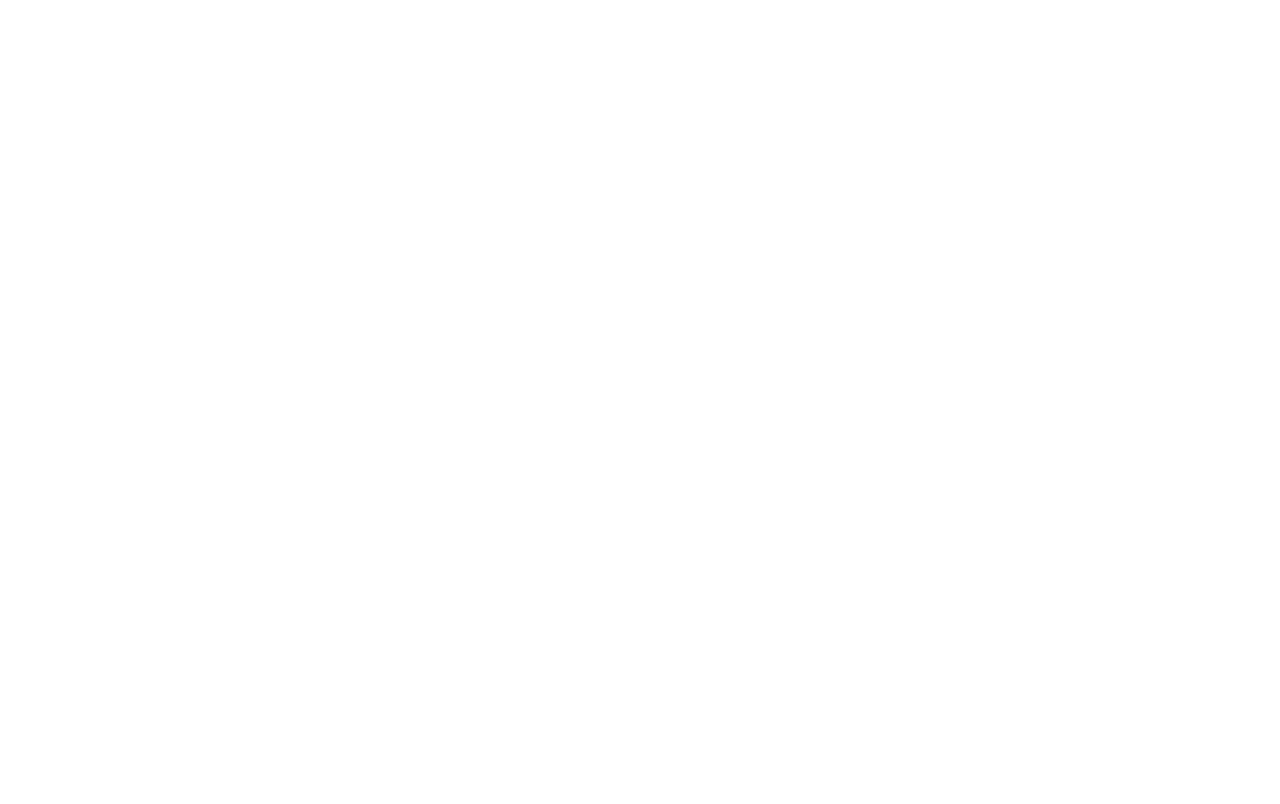
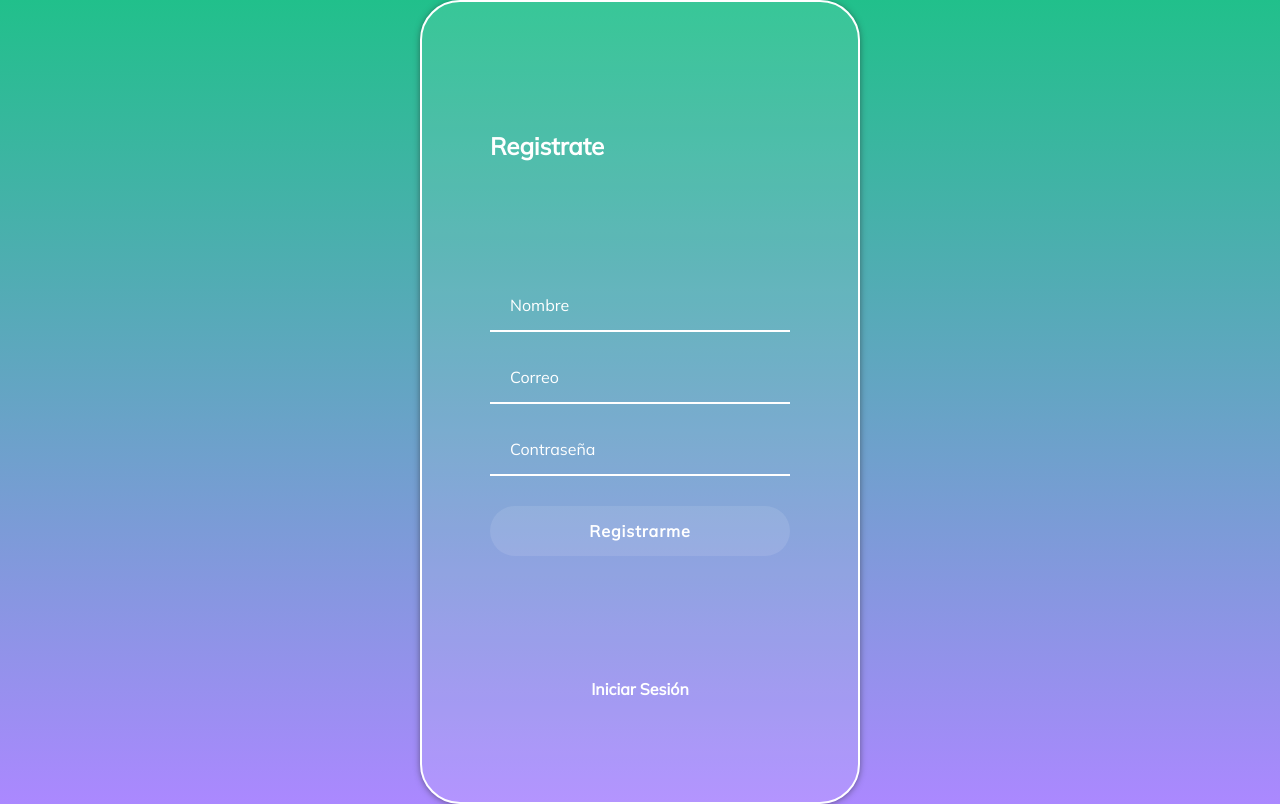
Before and after one commit to Ulzahk/PlatziVideo-React-Practice, a React app: page /sign-up in a window 1280 px wide. Built offline with nearby package versions, Linux system fonts and the light colour scheme.

Commit message:
[CREATED] containers Singup and NotFound

```diff
--- /dev/null
+++ b/src/assets/styles/components/NotFound.scss
@@ -0,0 +1,21 @@
+.error404 {
+  width: 100%;
+  min-height: 71.5vh;
+  display: flex;
+  align-items: center;
+  justify-content: center;
+  flex-direction: column;
+  color: white;
+}
+.error404--title {
+  font-size: 64px;
+}
+.error404--subtitle {
+  font-size: 20px;
+}
+
+.animated {
+  animation-duration: 2.5s;
+  animation-fill-mode: both;
+  animation-iteration-count: infinite;
+}
--- /dev/null
+++ b/src/assets/styles/components/Signup.scss
@@ -0,0 +1,95 @@
+.signup {
+  display: flex;
+  align-items: center;
+  justify-content: center;
+  flex-direction: column;
+  padding: 0px 30px;
+  min-height: calc(100vh - 200px);
+}
+.signup__container {
+  background-color: rgba(255, 255, 255, 0.1);
+  box-shadow: 0 1px 6px 0 rgba(32, 33, 36, 0.5);
+  border: 2px solid white;
+  border-radius: 40px;
+  color: white;
+  padding: 60px 68px 40px;
+  min-height: 700px;
+  width: 300px;
+  display: flex;
+  justify-content: space-around;
+  flex-direction: column;
+}
+.signup__container--form {
+  display: flex;
+  flex-direction: column;
+}
+.signup__container--form label {
+  font-size: 14px;
+}
+.signup__container--remember-me {
+  color: white;
+  display: flex;
+  justify-content: space-between;
+  margin-top: 10px;
+}
+.signup__container--remember-me a {
+  color: white;
+  font-size: 14px;
+  text-decoration: none;
+}
+.signup__container--remember-me a:hover {
+  text-decoration: underline;
+}
+.signup__container--social-media > div {
+  display: flex;
+  align-items: center;
+  justify-content: center;
+  font-size: 14px;
+  margin-bottom: 10px;
+}
+.signup__container--social-media > div > img {
+  width: 30px;
+  margin-right: 10px;
+}
+.signup__container--register {
+  font-size: 14px;
+  text-align: center;
+}
+.signup__container--register a {
+  color: white;
+  font-size: 16px;
+  font-weight: bold;
+  text-decoration: none;
+}
+.signup__container--register a:hover {
+  text-decoration: underline;
+}
+.input {
+  background-color: transparent;
+  border-left: 0px;
+  border-top: 0px;
+  border-right: 0px;
+  border-bottom: 2px solid white;
+  font-size: 16px;
+  font-family: "Mulish", sans-serif;
+  margin-bottom: 20px;
+  padding: 0px 20px;
+  outline: none;
+  height: 50px;
+}
+::placeholder {
+  color: white;
+}
+.button {
+  background-color: rgba(255, 255, 255, 0.1);
+  border: none;
+  border-radius: 25px;
+  color: white;
+  cursor: pointer;
+  font-size: 16px;
+  font-weight: bold;
+  font-family: "Mulish", sans-serif;
+  height: 50px;
+  letter-spacing: 1px;
+  margin: 10px 0px;
+}
--- a/src/containers/Login.jsx
+++ b/src/containers/Login.jsx
@@ -23,7 +23,7 @@
                 <div><img src={googleIcon} alt="Icono Google" />Iniciar Sesión con Google</div>
                 <div><img src={twitterIcon} alt="Icono Twitter"/>Iniciar Sesión con Twitter</div>
             </section>
-            <p className="login__container--register">No tienes ninguna cuenta <a href="/">Registrate</a></p>
+            <p className="login__container--register">No tienes ninguna cuenta <a href="/sign-up">Registrate</a></p>
         </section>
     </section>
 );
--- /dev/null
+++ b/src/containers/NotFound.jsx
@@ -0,0 +1,13 @@
+import React from 'react';
+import '../assets/styles/components/NotFound.scss';
+
+const NotFound = () => (
+  <>
+    <section className='error404'>
+      <div className='error404--title animated pulse'>404</div>
+      <div className='error404--subtitle'>Página no encontrada</div>
+    </section>
+  </>
+);
+
+export default NotFound;
--- /dev/null
+++ b/src/containers/Signup.jsx
@@ -0,0 +1,22 @@
+/* eslint-disable react/button-has-type */
+import React from 'react';
+import '../assets/styles/components/Signup.scss';
+
+const Signup = () => (
+  <section className='signup'>
+    <section className='signup__container'>
+      <h2>Registrate</h2>
+      <form className='signup__container--form' action=''>
+        <input className='input' type='text' placeholder='Nombre' />
+        <input className='input' type='text' placeholder='Correo' />
+        <input className='input' type='password' placeholder='Contraseña' />
+        <button className='button'>Registrarme</button>
+      </form>
+      <p className='signup__container--register'>
+        <a href='/login'>Iniciar Sesión</a>
+      </p>
+    </section>
+  </section>
+);
+
+export default Signup;
--- a/src/routes/App.js
+++ b/src/routes/App.js
@@ -1,12 +1,18 @@
 import React from 'react';
-import { BrowserRouter, Route } from 'react-router-dom';
+import { BrowserRouter, Switch, Route } from 'react-router-dom';
 import Home from '../containers/Home';
-import Login from '../containers/Login'
+import Login from '../containers/Login';
+import Signup from '../containers/Signup';
+import NotFound from '../containers/NotFound';
 
 const App = () => (
   <BrowserRouter>
-    <Route exact path='/' component={Home} />
-    <Route exact path='/login' component={Login} />
+    <Switch>
+      <Route exact path='/' component={Home} />
+      <Route exact path='/login' component={Login} />
+      <Route exact path='/sign-up' component={Signup} />
+      <Route component={NotFound} />
+    </Switch>
   </BrowserRouter>
 );
 
```
